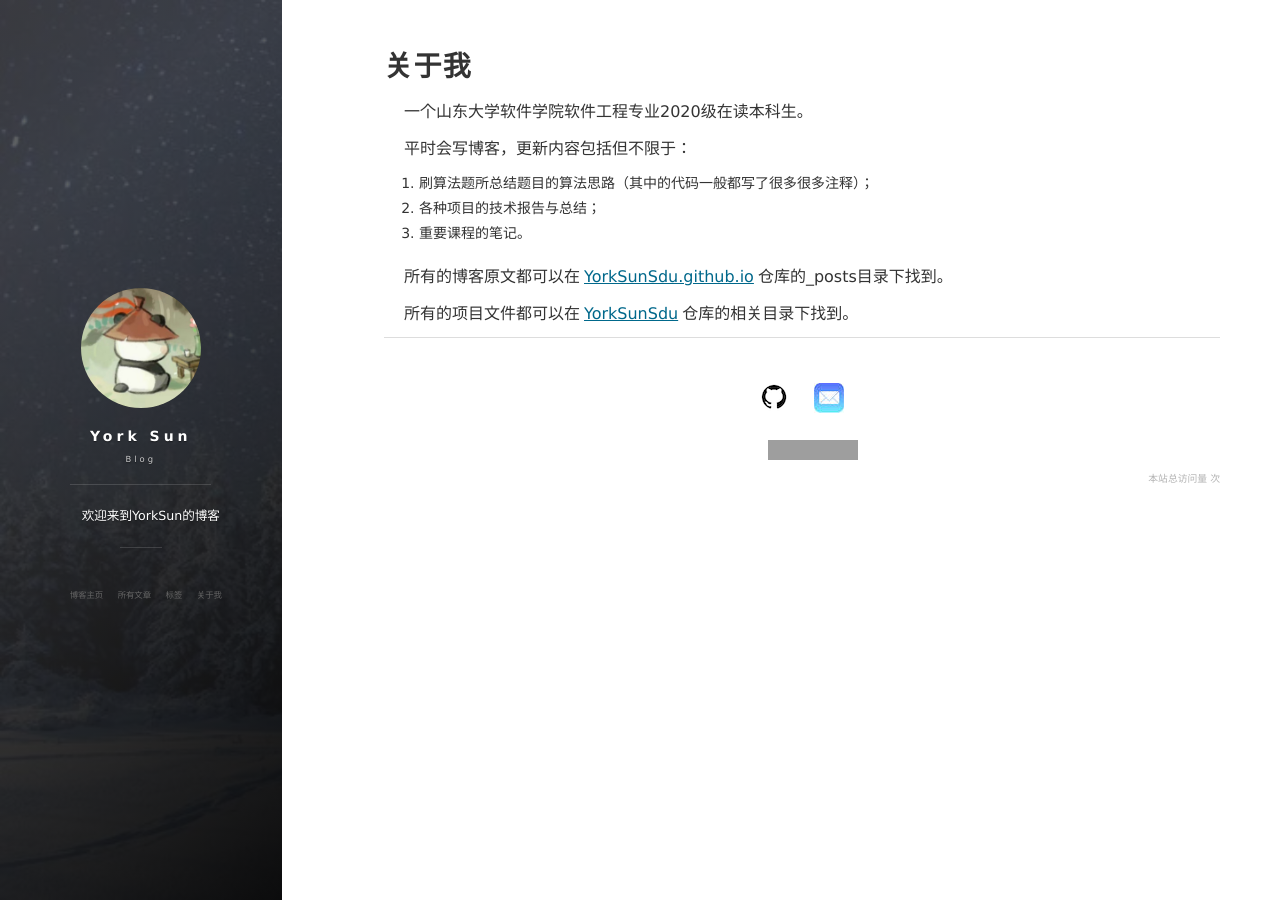
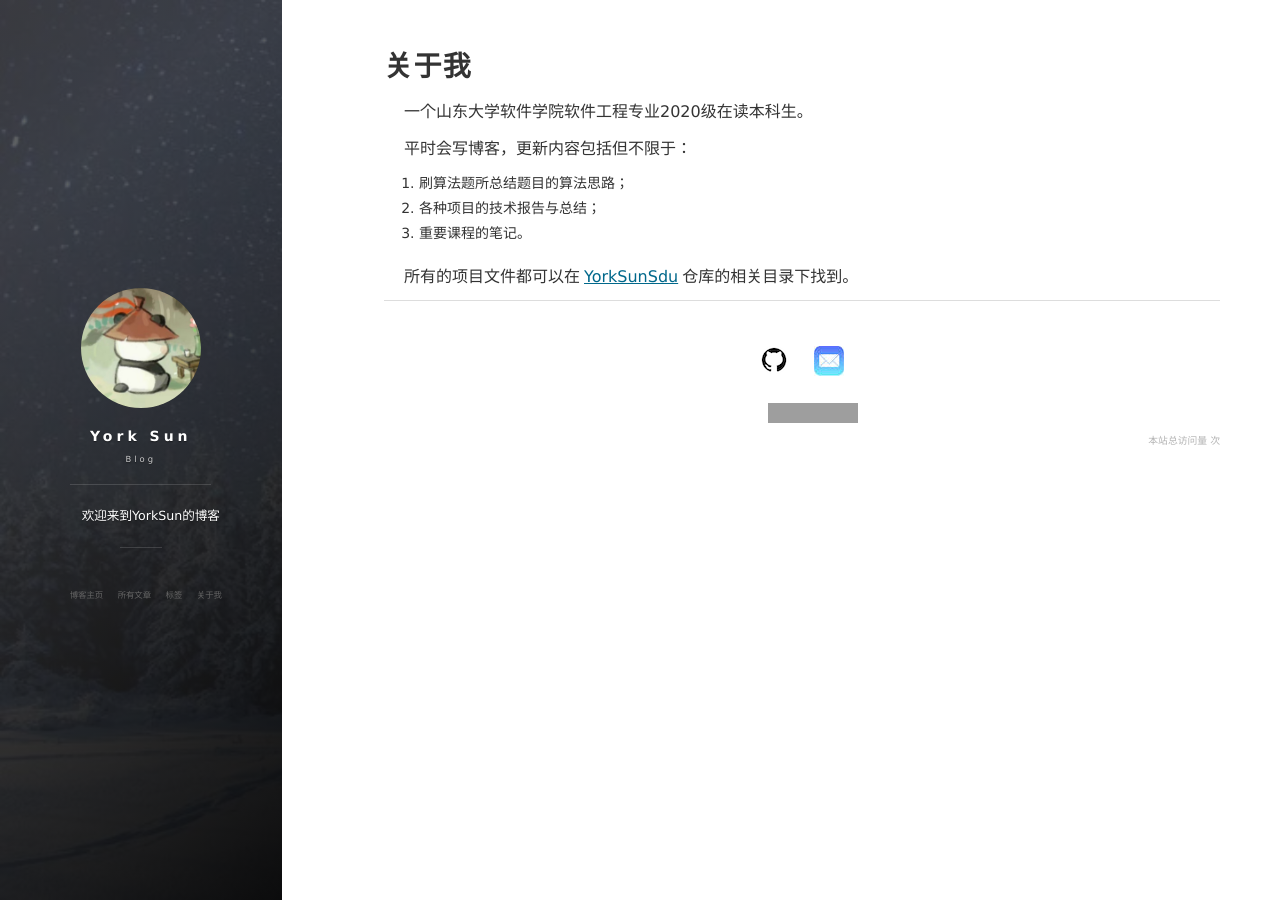
Before and after one commit to YorkSunSdu/YorkSunSdu.github.io, a Jekyll site: the page built from about.md, in a window 1280 px wide. Built offline with Jekyll 4.4.1, drawn with Linux system fonts in a browser that asks for light colours; nearby versions of some CDN libraries; comment, search, counter and statistics services are not loaded; grey boxes are pictures that could not be loaded.

Commit message:
change about.md

```diff
--- a/about.md
+++ b/about.md
@@ -7,10 +7,8 @@ title: 关于我
 
 平时会写博客，更新内容包括但不限于：
 
-1. 刷算法题所总结题目的算法思路（其中的代码一般都写了很多很多注释）；
+1. 刷算法题所总结题目的算法思路；
 2. 各种项目的技术报告与总结；
 3. 重要课程的笔记。
 
-所有的博客原文都可以在[YorkSunSdu.github.io](https://github.com/YorkSunSdu/YorkSunSdu.github.io)仓库的_posts目录下找到。
-
 所有的项目文件都可以在[YorkSunSdu](https://github.com/YorkSunSdu/YorkSunSdu)仓库的相关目录下找到。
```
